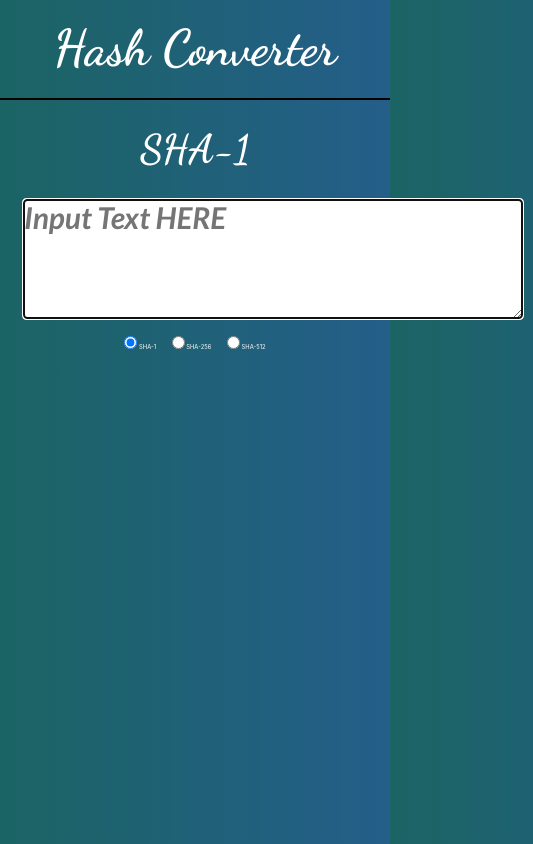
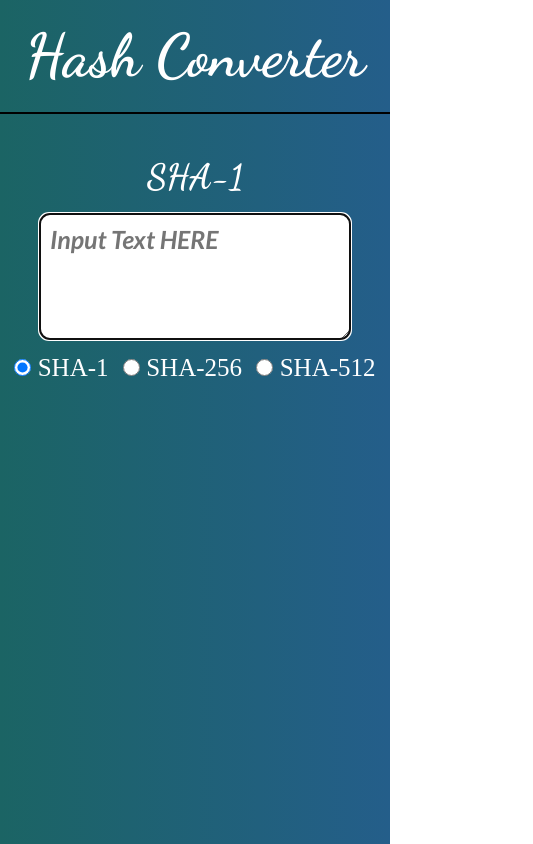
Before and after one commit to piyusharora91/REACT-HASH-GENERATOR, a React (Create React App) app: page / in a window 390 px wide. Shown: the whole page, 533 px wide, since content can reach past the window. Built offline with nearby package versions, Linux system fonts and the light colour scheme.

Commit message:
Responsive Enhancements

```diff
--- a/src/App.css
+++ b/src/App.css
@@ -10,11 +10,21 @@
 }
 
 body {
-  background-image: linear-gradient(to right, rgb(27, 100, 100), rgb(36, 94, 138));
+  background: linear-gradient(to right, rgb(27, 100, 100), rgb(36, 94, 138));
+  -webkit-font-smoothing: antialiased;
+  -moz-osx-font-smoothing: grayscale;
+}
+
+.main-app {
+  display: flex;
+  flex-direction: column;
+  justify-content: center;
+  overflow: hidden;
 }
 
 .navbar {
   width: 100%;
+  height: max-content;
   padding: 20px;
   display: flex;
   margin: 0 auto;
@@ -34,127 +44,73 @@ body {
 }
 
 .fields {
-  text-align: center;
+  display: flex;
+  flex-direction: column;
+  align-items: center;
+  padding-top: 5vh;
 }
 
-.container-body {
-  margin-top: 3vw;
-  width: 100%;
+#algo-title {
+  color: rgb(255, 255, 255);
+  font-size: 35px;
+  text-align: center;
+  font-family: 'Dancing Script', cursive;
 }
 
-.container-body h1 {
-  font-family: 'Dancing Script', cursive;
-  color: white;
-  font-size: 40px;
+#text-input {
+  width: 80vw;
+  height: 15vh;
+  padding: 10px;
+  margin-top: 15px;
+  font-size: 25px;
+  font-family: Lato, Arial, Helvetica, sans-serif;
+  border-radius: 10px;
 }
 
-.container-body textarea {
-  margin-left: 10px;
-  font-family: 'Lato', sans-serif;
-  width: 520px;
-  padding: auto;
-  border: 0.2vw solid #ccc;
-  border-radius: 0.9vw;
-  height: 10vw;
-  font-size: 2vw;
+.sha-type-change {
+  margin-top: 10px;
+  width: 100%;
+  display: flex;
+  justify-content: space-evenly;
 }
 
-.fields button {
-  margin-left: 3vw;
-  margin-top: 1vw;
-  border-radius: 8px;
-  padding: 0.8vw;
-  border: 0;
-  font-weight: 600;
-  white-space: nowrap;
-  color: white;
-  background-color: rgb(44, 100, 104);
+.algo-type-label span {
+  font-size: 25px;
+  color: rgb(255, 255, 255);
 }
 
-
-.fields button:hover {
-  background-color: rgb(32, 175, 188);
+.algo-type-label:hover {
   cursor: pointer;
 }
 
-.sha-type-change {
-  margin: 1vw 0vw;
-  display: inline-flex;
+input[type="radio"] {
+  height: 17px;
+  width: 17px;
 }
 
-.container {
-  margin: 0vw 2vw;
-  font-size: 1.5vw;
-  color: white;
-}
-
-.container:hover {
+input[type="radio"]:hover {
   cursor: pointer;
 }
 
-.radio-label {
-  margin-left: 0.5vw;
+.result-container {
+  width: 90%;
+  margin-top: 30px;
+  font-family: Lato, Arial, Helvetica, sans-serif;
+  color: rgb(255, 255, 255);
+  text-align: center;
+  height: max-content;
+  overflow-wrap: break-word;
 }
 
+@media screen and (min-width: 1100px) {
 
-.result-container h1 {
-  color: white;
-  text-align: center;
-  font-size: 30px;
-  overflow-wrap: break-word;
-  margin: 15px 100px;
-}
-
-@media only screen and (min-device-width : 320px) and (max-device-width : 480px) {
-  .navbar h1 {
-    font-size: 45px;
+  #text-input {
+    width: 40vw;
+    height: 20vh;
   }
 
-  .container-body h1 {
-    font-size: 26px;
-  }
 
-  .container-body textarea {
-    margin: 0px 0px 10px 1vw;
-    width: 300px;
-    height: 80px;
-    font-size: 20px;
-  }
-
-  .radio-label {
-    margin-left: 10px;
-    font-size: 16px;
-  }
-
-  .result-container h1 {
-    font-size: 19px;
-    margin: 15px 20px;
+  .sha-type-change {
+    width: 50%;
   }
 }
-
-@media only screen and (min-device-width : 480px) and (max-device-width : 1024px) {
-  .navbar h1 {
-    font-size: 50px;
-  }
-
-  .container-body h1 {
-    font-size: 40px;
-  }
-
-  .container-body textarea {
-    margin: 0px 10px 10px 23px;
-    width: 500px;
-    height: 120px;
-    font-size: 30px;
-  }
-
-  .radio-label {
-    margin-left: 10px;
-    font-size: 20px;
-  }
-
-  .result-container h1 {
-    font-size: 25px;
-    margin: 15px 50px;
-  }
-}
--- a/src/App.js
+++ b/src/App.js
@@ -39,13 +39,11 @@ const App = () => {
         <h1>Hash Converter</h1>
       </div>
 
-      <div className='main-app' >
-        <div className="fields">
-          <Form displayInput={inputChange} sha_type={sha_type} />
-          <TypeChangeButtons sha_change={changeSHA} />
-          <div className="result-container"><h1>{result}</h1></div>
-        </div >
-      </div>
+      <div className="fields">
+        <Form displayInput={inputChange} sha_type={sha_type} />
+        <TypeChangeButtons sha_change={changeSHA} />
+        <div className="result-container"><h1>{result}</h1></div>
+      </div >
     </div >
   );
 }
--- a/src/Form.js
+++ b/src/Form.js
@@ -1,9 +1,9 @@
 const Form = ({ displayInput, sha_type }) => {
     return (
         <div className='container-body'>
-            <h1>{sha_type}</h1>
+            <h1 id="algo-title">{sha_type}</h1>
             <form>
-                <textarea name="input_area"
+                <textarea name="input_area" id="text-input"
                     onChange={displayInput}
                     className="password-input"
                     placeholder="Input Text HERE" autoFocus /><br />
--- a/src/TypeChangeButtons.js
+++ b/src/TypeChangeButtons.js
@@ -3,14 +3,14 @@ import './App.css';
 const TypeChangeButtons = ({ sha_change }) => {
     return (
         <div className="sha-type-change">
-            <label className="container" htmlFor='sha1'>
-                <input type="radio" id="sha1" name="fav_language" value="SHA-1" defaultChecked onChange={sha_change} /><span> SHA-1</span>
+            <label className="algo-type-label" htmlFor='sha1'>
+                <input className="algo-type" type="radio" id="sha1" name="fav_language" value="SHA-1" defaultChecked onChange={sha_change} /><span> SHA-1</span>
             </label>
-            <label className="container" htmlFor='sha256'>
-                <input type="radio" id="sha256" name="fav_language" value="SHA-256" onChange={sha_change} /><span> SHA-256</span>
+            <label className="algo-type-label" htmlFor='sha256'>
+                <input className="algo-type" type="radio" id="sha256" name="fav_language" value="SHA-256" onChange={sha_change} /><span> SHA-256</span>
             </label>
-            <label className="container" htmlFor='sha512'>
-                <input type="radio" id="sha512" name="fav_language" value="SHA-512" onChange={sha_change} /><span> SHA-512</span>
+            <label className="algo-type-label" htmlFor='sha512'>
+                <input className="algo-type" type="radio" id="sha512" name="fav_language" value="SHA-512" onChange={sha_change} /><span> SHA-512</span>
             </label>
         </div>
     );
--- a/src/index.css
+++ b/src/index.css
@@ -7,7 +7,131 @@ body {
   -moz-osx-font-smoothing: grayscale;
 }
 
-code {
-  font-family: source-code-pro, Menlo, Monaco, Consolas, 'Courier New',
-    monospace;
+
+
+/*
+.fields {
+  text-align: center;
 }
+
+.container-body {
+  margin-top: 3vw;
+  width: 100%;
+}
+
+.container-body h1 {
+  font-family: 'Dancing Script', cursive;
+  color: white;
+  font-size: 40px;
+}
+
+.container-body textarea {
+  margin-left: 10px;
+  font-family: 'Lato', sans-serif;
+  width: 520px;
+  padding: auto;
+  border: 0.2vw solid #ccc;
+  border-radius: 0.9vw;
+  height: 10vw;
+  font-size: 2vw;
+}
+
+.fields button {
+  margin-left: 3vw;
+  margin-top: 1vw;
+  border-radius: 8px;
+  padding: 0.8vw;
+  border: 0;
+  font-weight: 600;
+  white-space: nowrap;
+  color: white;
+  background-color: rgb(44, 100, 104);
+}
+
+
+.fields button:hover {
+  background-color: rgb(32, 175, 188);
+  cursor: pointer;
+}
+
+.sha-type-change {
+  margin: 1vw 0vw;
+  display: inline-flex;
+}
+
+.container {
+  margin: 0vw 2vw;
+  font-size: 1.5vw;
+  color: white;
+}
+
+.container:hover {
+  cursor: pointer;
+}
+
+.radio-label {
+  margin-left: 0.5vw;
+}
+
+
+.result-container h1 {
+  color: white;
+  text-align: center;
+  font-size: 30px;
+  overflow-wrap: break-word;
+  margin: 15px 100px;
+}
+
+@media only screen and (min-device-width : 320px) and (max-device-width : 480px) {
+  .navbar h1 {
+    font-size: 45px;
+  }
+
+  .container-body h1 {
+    font-size: 26px;
+  }
+
+  .container-body textarea {
+    margin: 0px 0px 10px 1vw;
+    width: 300px;
+    height: 80px;
+    font-size: 20px;
+  }
+
+  .radio-label {
+    margin-left: 10px;
+    font-size: 16px;
+  }
+
+  .result-container h1 {
+    font-size: 19px;
+    margin: 15px 20px;
+  }
+}
+
+@media only screen and (min-device-width : 480px) and (max-device-width : 1024px) {
+  .navbar h1 {
+    font-size: 50px;
+  }
+
+  .container-body h1 {
+    font-size: 40px;
+  }
+
+  .container-body textarea {
+    margin: 0px 10px 10px 23px;
+    width: 500px;
+    height: 120px;
+    font-size: 30px;
+  }
+
+  .radio-label {
+    margin-left: 10px;
+    font-size: 20px;
+  }
+
+  .result-container h1 {
+    font-size: 25px;
+    margin: 15px 50px;
+  }
+} */
--- a/src/index.js
+++ b/src/index.js
@@ -1,7 +1,5 @@
 import React from 'react';
 import ReactDOM from 'react-dom';
-import './index.css';
-import 'tachyons';
 import App from './App';
 import reportWebVitals from './reportWebVitals';
 
```
Also changed, not shown: 1 other file (tests, documents, lock files or other folders).
